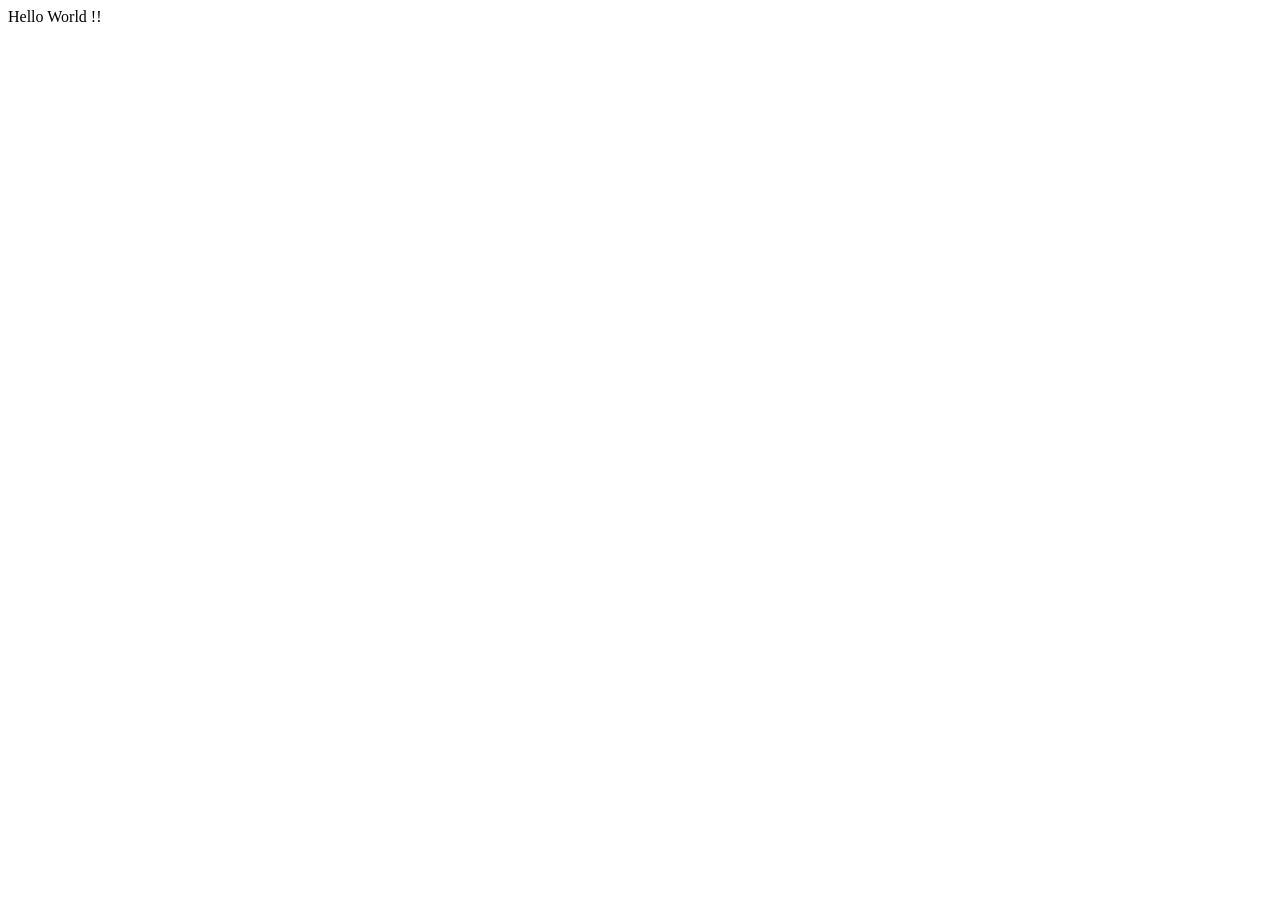
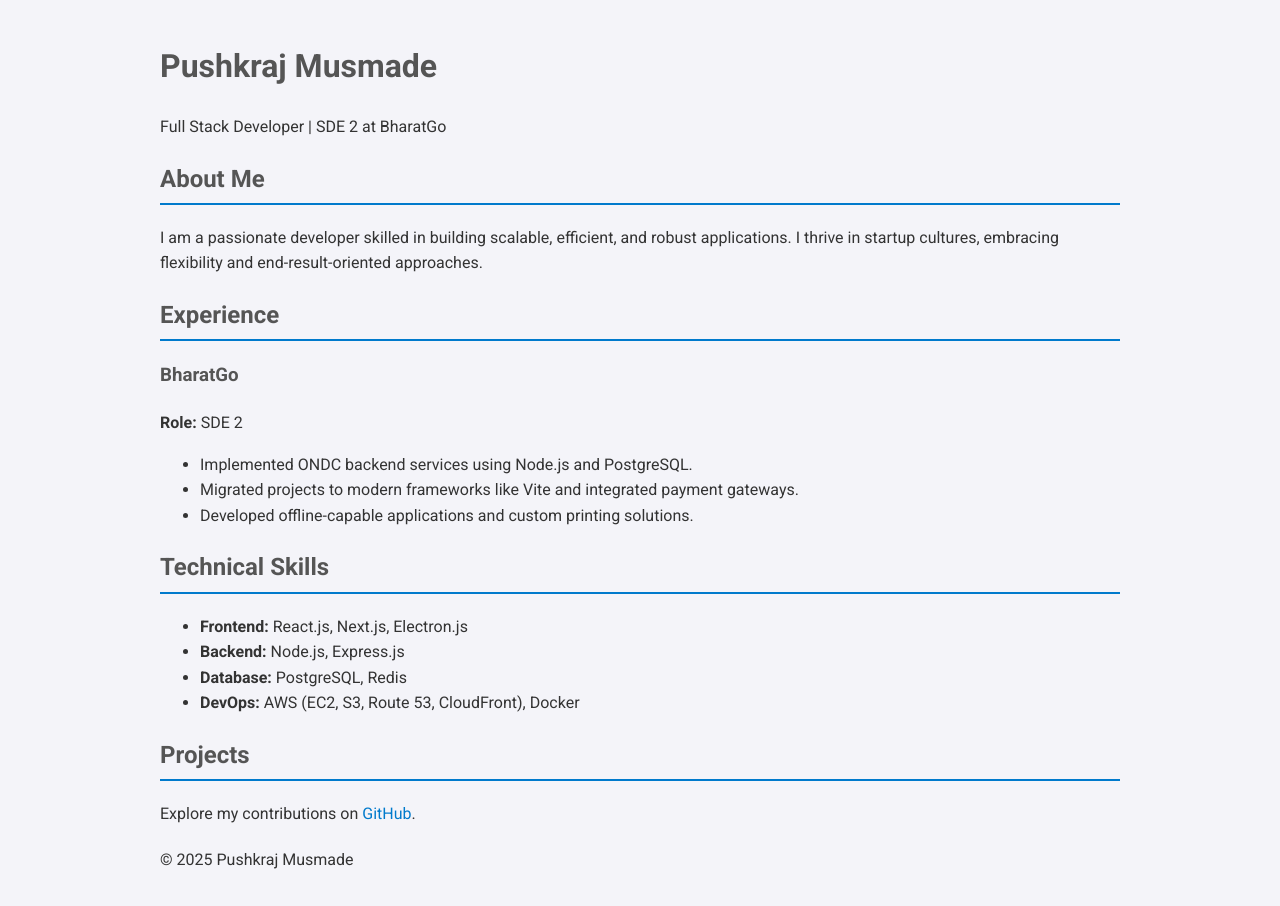
Before and after one commit to Pushkraj-Space/pushkraj-space.github.io, a plain HTML site: page index.html in a window 1280 px wide. Before the commit the page ends 800 px from the top, so only its background shows below. Drawn offline with Linux system fonts and the light colour scheme.

Commit message:
Update index.html

```diff
--- a/index.html
+++ b/index.html
@@ -1,11 +1,82 @@
-<!DOCTYPE html>
 <html lang="en">
 <head>
     <meta charset="UTF-8">
     <meta name="viewport" content="width=device-width, initial-scale=1.0">
-    <title>CypherBit</title>
+    <title>Pushkraj Musmade</title>
+    <link href="https://fonts.googleapis.com/css2?family=Roboto:wght@400;700&display=swap" rel="stylesheet">
+    <style>
+        body {
+            font-family: 'Roboto', sans-serif;
+            line-height: 1.6;
+            margin: 0;
+            padding: 0;
+            color: #333;
+            background-color: #f4f4f9;
+        }
+        .container {
+            width: 90%;
+            margin: auto;
+            max-width: 960px;
+            padding: 20px;
+        }
+        h1, h2, h3 {
+            color: #555;
+        }
+        a {
+            color: #007acc;
+            text-decoration: none;
+        }
+        a:hover {
+            text-decoration: underline;
+        }
+        .section {
+            margin-bottom: 20px;
+        }
+        .section-title {
+            border-bottom: 2px solid #007acc;
+            padding-bottom: 5px;
+        }
+    </style>
 </head>
 <body>
-    Hello World !!
+    <div class="container">
+        <h1>Pushkraj Musmade</h1>
+        <p>Full Stack Developer | SDE 2 at BharatGo</p>
+
+        <div class="section">
+            <h2 class="section-title">About Me</h2>
+            <p>I am a passionate developer skilled in building scalable, efficient, and robust applications. I thrive in startup cultures, embracing flexibility and end-result-oriented approaches.</p>
+        </div>
+
+        <div class="section">
+            <h2 class="section-title">Experience</h2>
+            <h3>BharatGo</h3>
+            <p><strong>Role:</strong> SDE 2</p>
+            <ul>
+                <li>Implemented ONDC backend services using Node.js and PostgreSQL.</li>
+                <li>Migrated projects to modern frameworks like Vite and integrated payment gateways.</li>
+                <li>Developed offline-capable applications and custom printing solutions.</li>
+            </ul>
+        </div>
+
+        <div class="section">
+            <h2 class="section-title">Technical Skills</h2>
+            <ul>
+                <li><strong>Frontend:</strong> React.js, Next.js, Electron.js</li>
+                <li><strong>Backend:</strong> Node.js, Express.js</li>
+                <li><strong>Database:</strong> PostgreSQL, Redis</li>
+                <li><strong>DevOps:</strong> AWS (EC2, S3, Route 53, CloudFront), Docker</li>
+            </ul>
+        </div>
+
+        <div class="section">
+            <h2 class="section-title">Projects</h2>
+            <p>Explore my contributions on <a href="https://github.com/pushkrajmusmade">GitHub</a>.</p>
+        </div>
+
+        <footer>
+            <p>&copy; 2025 Pushkraj Musmade</p>
+        </footer>
+    </div>
 </body>
 </html>
```
